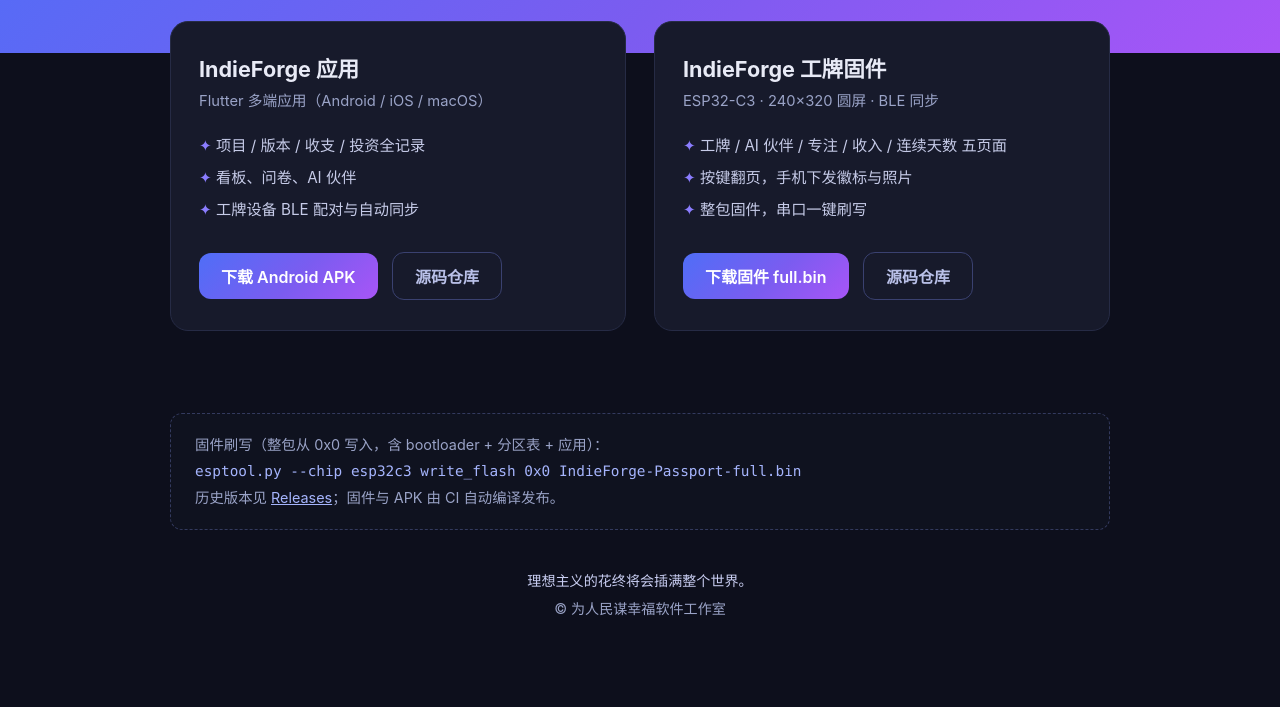
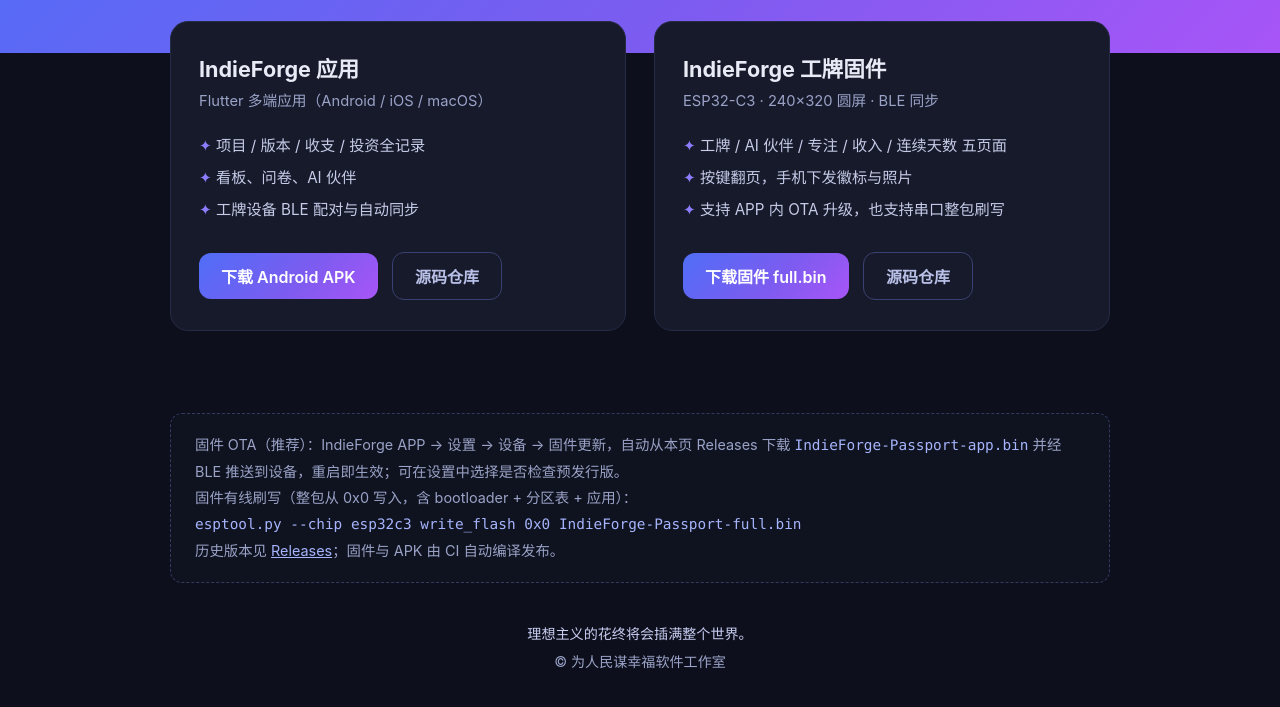
Before and after one commit to Seeking-Happiness-for-People-Software/IndieForge-Home, a plain HTML site: page index.html in a window 1280 px wide. Shown: the part 159-866 px from the top of the page. Before the commit the page ends 825 px from the top, so only its background shows below. Drawn offline with Linux system fonts and the light colour scheme.

Commit message:
feat: 发布工作流支持预发行版/版本注入/OTA 镜像附件
- release.yml 新增 prerelease 输入(默认 true);正式版才标记 latest
- APP 构建注入 --build-name(版本号去 v)与 --build-number(run_number),不回写仓库
- 固件构建前把版本写入 version.txt;额外产出 app-only 镜像 IndieForge-Passport-app.bin(BLE OTA 用)
- Release 说明与下载页补 OTA 升级指引

```diff
--- a/index.html
+++ b/index.html
@@ -77,7 +77,7 @@
       <ul>
         <li>工牌 / AI 伙伴 / 专注 / 收入 / 连续天数 五页面</li>
         <li>按键翻页，手机下发徽标与照片</li>
-        <li>整包固件，串口一键刷写</li>
+        <li>支持 APP 内 OTA 升级，也支持串口整包刷写</li>
       </ul>
       <a class="btn" href="downloads/IndieForge-Passport-full.bin" download>下载固件 full.bin</a>
       <a class="btn ghost" href="https://github.com/Seeking-Happiness-for-People-Software/IndieForge-Passport">源码仓库</a>
@@ -85,7 +85,8 @@
   </div>
 
   <div class="flash">
-    固件刷写（整包从 0x0 写入，含 bootloader + 分区表 + 应用）：
+    固件 OTA（推荐）：IndieForge APP → 设置 → 设备 → 固件更新，自动从本页 Releases 下载 <code>IndieForge-Passport-app.bin</code> 并经 BLE 推送到设备，重启即生效；可在设置中选择是否检查预发行版。
+    <br>固件有线刷写（整包从 0x0 写入，含 bootloader + 分区表 + 应用）：
     <br><code>esptool.py --chip esp32c3 write_flash 0x0 IndieForge-Passport-full.bin</code>
     <br>历史版本见 <a href="https://github.com/Seeking-Happiness-for-People-Software/IndieForge-Home/releases" style="color:#a5b4fc">Releases</a>；固件与 APK 由 CI 自动编译发布。
   </div>
```
Also changed, not shown: 1 other file.
